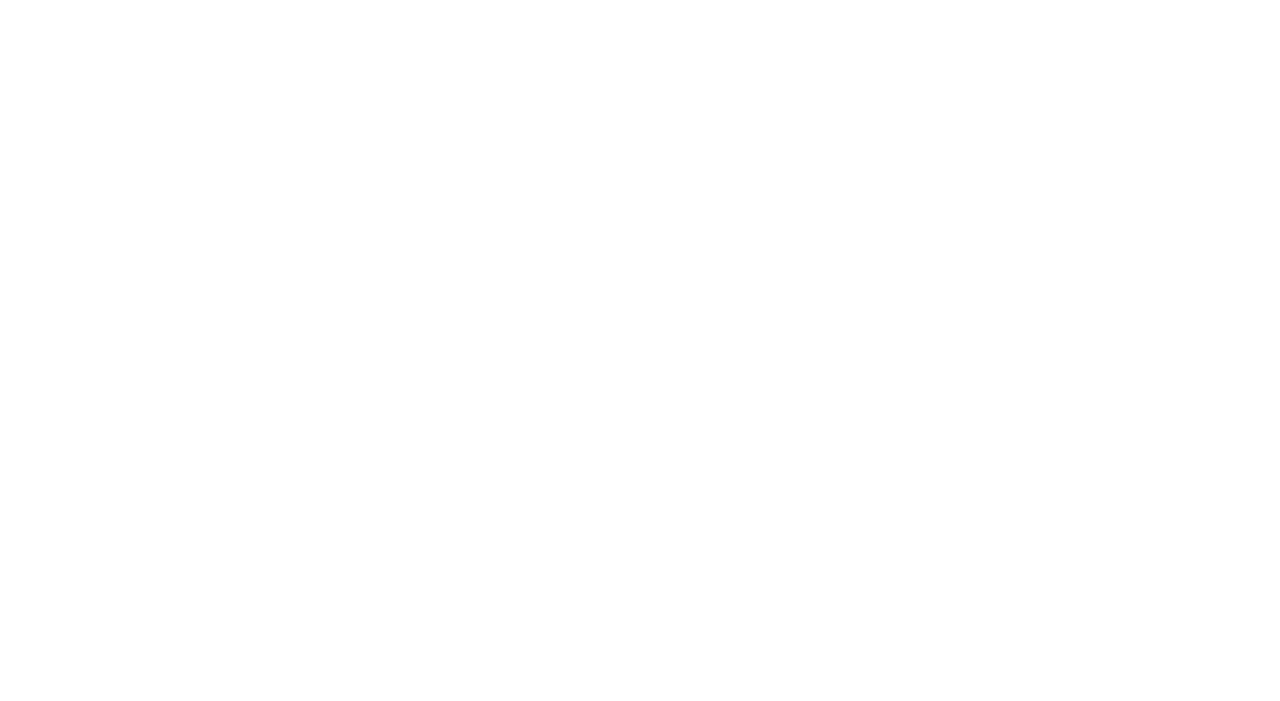
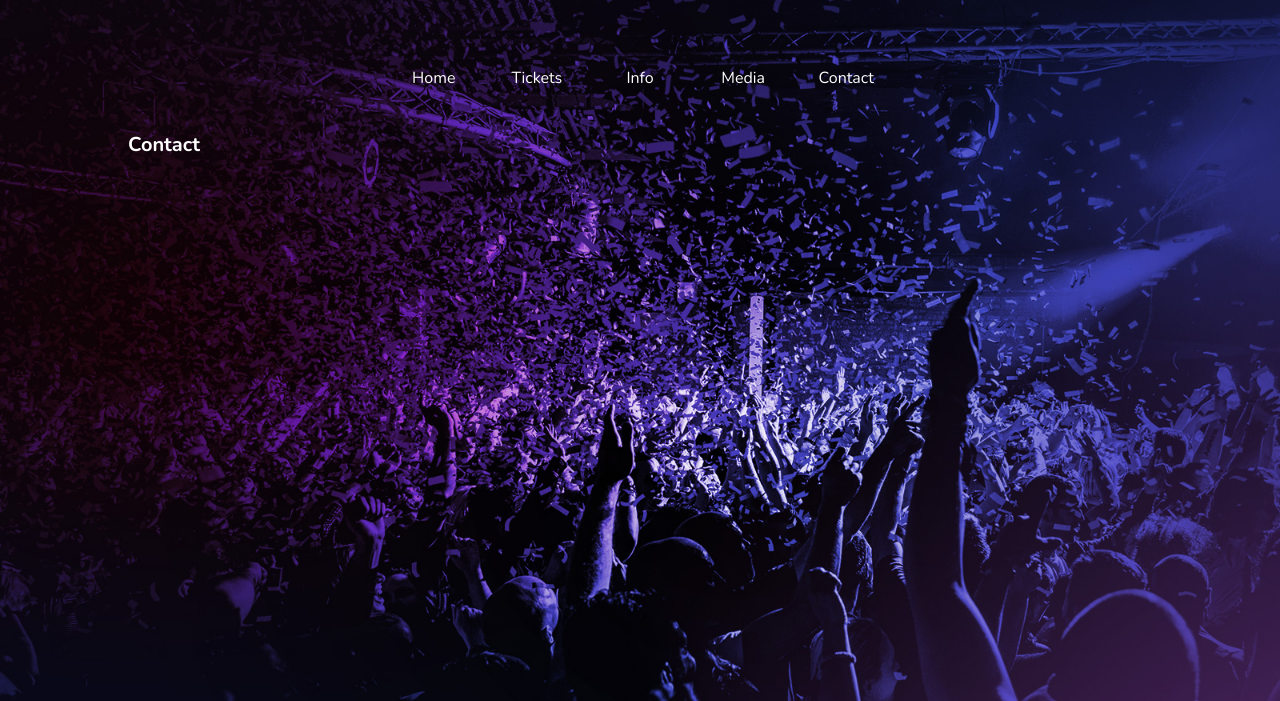
Before and after one commit to Sugu3030/coldplayevent, a plain HTML site: page pages/contact.html in a window 1280 px wide. Shown: the top 701 px of the page. Drawn offline with nearby package versions, Linux system fonts and the light colour scheme.

Commit message:
pages updated

```diff
--- a/pages/contact.html
+++ b/pages/contact.html
@@ -10,7 +10,7 @@
         html {
             margin: 0;
             padding: 0;
-            background-image: url('assets/background/background_01.jpg');
+            background-image: url('../assets/background/background_01.jpg');
             background-size: cover;
             height: 100%;
             font-family: "Nunito", sans-serif;
```
Also changed, not shown: pages/info.html (+1 -1 lines), pages/media.html (+1 -1 lines), pages/tickets.html (+1 -1 lines).
